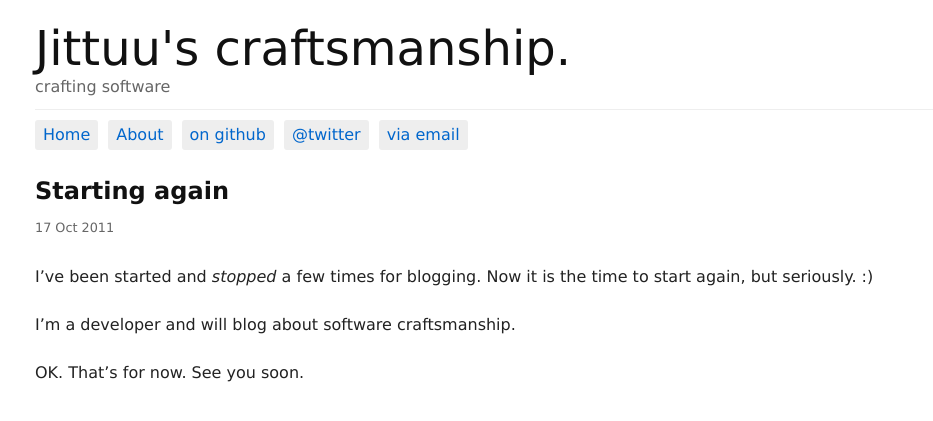
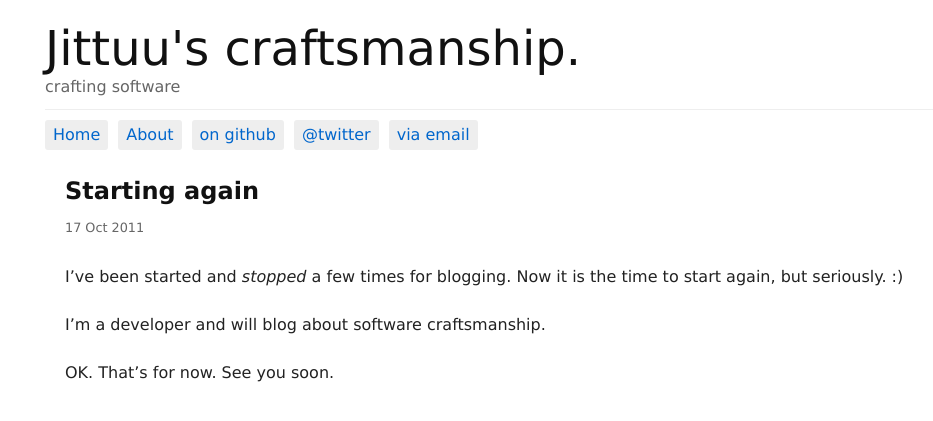
Before and after one commit to jittuu/jittuu.github.com, a Jekyll site: the page built from _posts/2011-10-17-starting-again.markdown, in a window 1280 px wide. Shown: the top 421 px of the page, without its empty margins (98-1031 px from the left). Built offline with Jekyll 4.4.1, drawn with Linux system fonts in a browser that asks for light colours.

Commit message:
added 10px left margin header and post

```diff
--- a/assets/css/main.css
+++ b/assets/css/main.css
@@ -239,10 +239,13 @@ hr.space {background:#fff;color:#fff;visibility:hidden;}
 .clearfix, .container {display:block;}
 .clear {clear:both;}
 
+.post { margin: 0 0 0 30px; }
 .post h1 { font-weight:bold; font-size:1.5em }
-div#nav { float: left; display: inline; padding: 10px 0 0; margin: 10px 0 0; border-top: 1px solid #EEE; }
+
+div#nav { float: left; display: inline; padding: 10px 0 0; margin: 10px 0 0 10px; border-top: 1px solid #EEE; }
 div#nav ul { float: left; margin: 0 0 5px; padding: 0; }
 div#nav ul li { float: left; display: inline; margin: 0 10px 0 0; }
 div#nav ul li a { float: left; display: block; background: #EEE; color #666; padding: 7px 8px; vertical-align: middle;  line-height: 1; text-decoration: none; font-weight: normal; -webkit-border-radius: 3px; -moz-border-radius: 3px; }
 
+#header { margin: 0 0 0 10px; }
 #header h1 { margin-bottom: 3px; }
```
